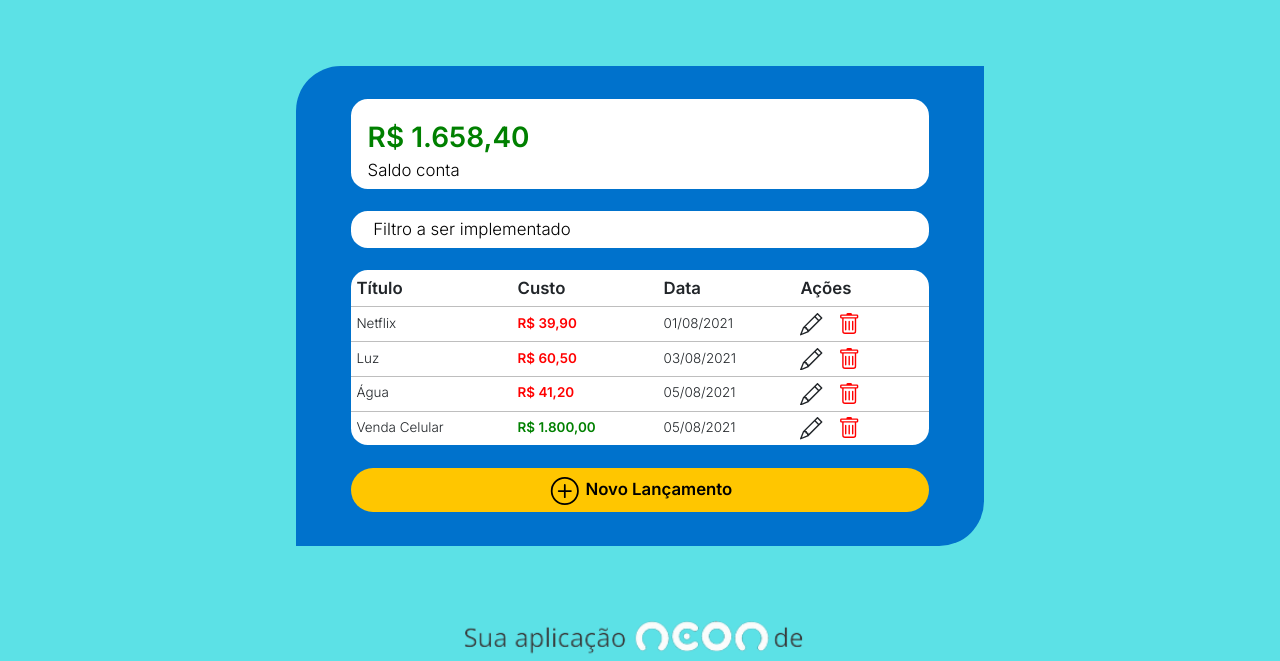
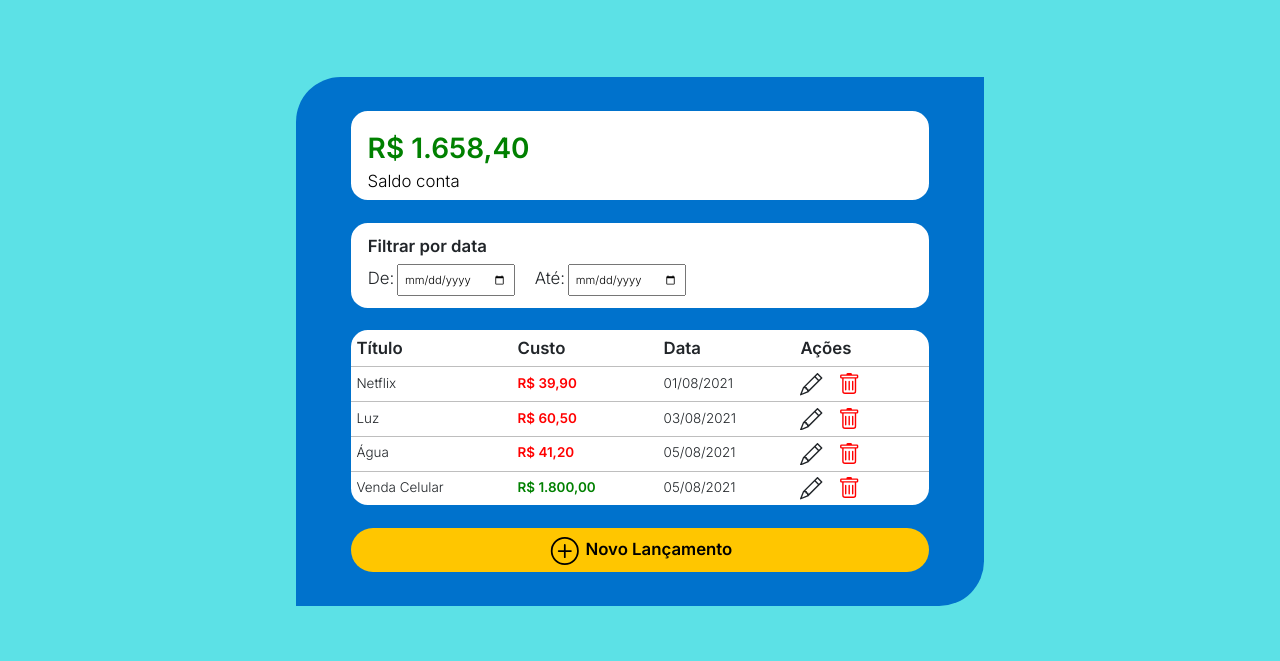
Before and after one commit to JessRogeliana/Desafio-Neon-TechTalents, a plain HTML site: page meus lancamentos - Extrato/meusLancamentos.html in a window 1280 px wide. Shown: the part 98-759 px from the top of the page. Drawn offline with nearby package versions, Linux system fonts and the light colour scheme; a script that the page names is missing.

Commit message:
Implementação do filtro por data (visual) + icon aba navegador

```diff
--- a/meus lancamentos - Extrato/meusLancamentos.css
+++ b/meus lancamentos - Extrato/meusLancamentos.css
@@ -31,6 +31,7 @@ header h1 {
     text-align: center;
     font-size: 3rem;
     color: #0072CC;
+    padding-top: 1rem;
 }
 
 .logo-header {
@@ -108,12 +109,26 @@ main {
     color: black;
 }
 
-.filtro p {
-    color: black;
+.filtro p, label {
+    color: #212529;
     width: auto;
     margin-left: 1em;
     margin-bottom: 0;
     font-size: 1.5rem;
+}
+
+.filtro p {
+    font-weight: bold;
+    padding-bottom: 0.5rem;
+}
+
+input {
+    font-size: 1rem;
+    padding: 0.5rem;
+}
+
+.filtro {
+    padding: 1rem 0 1rem 0;
 }
 
 .container {
@@ -173,6 +188,7 @@ td svg:hover {
     height: 4rem;
 }
 
+/*
 .neon-mensagem {
     width: 50%;
     padding-top: 2rem;
@@ -183,7 +199,7 @@ td svg:hover {
     justify-self: center;
     margin: auto;
 }
-
+*/
 
 /*FOOTER*/
 
@@ -231,9 +247,11 @@ footer a {
     .container {
         width: 60%;
     }
+    /*
     .neon-mensagem {
         width: 60%;
     }
+    */
     .logo-h1 {
         width: 9%;
     }
@@ -252,9 +270,11 @@ footer a {
     .container {
         width: 63%;
     }
+    /*
     .neon-mensagem {
         width: 65%;
     }
+    */
     .logo-h1 {
         width: 9.5%;
     }
@@ -273,16 +293,24 @@ footer a {
     .container {
         width: 80%;
     }
+    /*
     .neon-mensagem {
         width: 70%;
     }
+    */
     .logo-h1 {
         width: 10%;
     }
 
 }
 
-@media (max-width: 592px) {
+@media (max-width: 850px) {
+    .container {
+        width: 83%;
+    }
+}
+
+@media (max-width: 645px) {
     html {
         font-size: 50%;
     }
@@ -295,9 +323,11 @@ footer a {
     .container {
         width: 85%;
     }
+    /*
     .neon-mensagem {
         width: 75%;
     }
+    */
 }
 
 @media (max-width: 425px) {
@@ -313,12 +343,17 @@ footer a {
     header h1 {
         padding: 1rem;
     }
+    /*
     .neon-mensagem {
         width: 80%;
     }
+    */
     main {
         padding: 4.5rem;
         padding-top: 6rem;
+    }
+    input {
+
     }
 }
 
@@ -335,10 +370,35 @@ footer a {
     header h1 {
         padding: 1.5rem;
     }
+    /*
     .neon-mensagem {
         width: 90%;
     }
+    */
     html {
         font-size: 45%;
     }
 }
+
+@media (max-width: 375px) {
+    .container {
+        width: 100%;
+    }
+    .button {
+        margin-left: 1rem;
+    }
+    .logo-h1 {
+        width: 0%;
+    }
+    header h1 {
+        padding: 1.5rem;
+    }
+    /*
+    .neon-mensagem {
+        width: 90%;
+    }
+    */
+    html {
+        font-size: 45%;
+    }
+}
--- a/meus lancamentos - Extrato/meusLancamentos.html
+++ b/meus lancamentos - Extrato/meusLancamentos.html
@@ -12,11 +12,13 @@
     <link href="https://fonts.googleapis.com/css2?family=Inter:wght@300;600&display=swap" rel="stylesheet">
     <link rel="stylesheet" type="text/css" href="meusLancamentos.css">
     <title>Meus Lançamentos | Cadê Minha Grana</title>
+    <link rel="shortcut icon" type="imagex/png" href="img/cade_minha_grana-ico.ico">
 </head>
 
 <body>
 
     <header>
+
         <button  type="submit" class="Login-boato">
             <a href="../login/index.html">
                 <svg xmlns="http://www.w3.org/2000/svg" width="3rem" height="2.5rem" fill="currentColor" class="bi bi-arrow-left-square" viewBox="0 0 16 16">
@@ -33,14 +35,22 @@
 
         <div class="container">
 
-            <div class="saldo-conta">
+            <section class="saldo-conta">
                 <p class="saldo-principal"> R$ 1.658,40 </p>
                 <p class="rodapé-saldo"> Saldo conta</p>
-            </div>
+            </section>
 
-            <div class="filtro">
-                <p> Filtro a ser implementado</p>
-            </div>
+            <section class="filtro">
+                <p>Filtrar por data </p>
+
+                <form name="filtro-data">
+                    <label for="data">De:</label>
+                    <input type="date" id="data-inicio" name="data-inicio">
+
+                    <label for="data">Até:</label>
+                    <input type="date" id="data-final" name="data-final">
+                </form>
+            </section>
 
 
             <table class="table table-borderless">
@@ -126,9 +136,11 @@
 
         </div>
 
+        <!--
         <section class="neon-mensagem">
             <img class="neon-mensagem" src="img/Cadê_Minha_Grana_mensagem-letrasMenores.png">
         </section>
+        -->
 
     </main>
 
```
Also changed, not shown: meus lancamentos - Extrato/img/cade_minha_grana-ico.ico (added), meus lancamentos - Extrato/img/det.ico (added).
